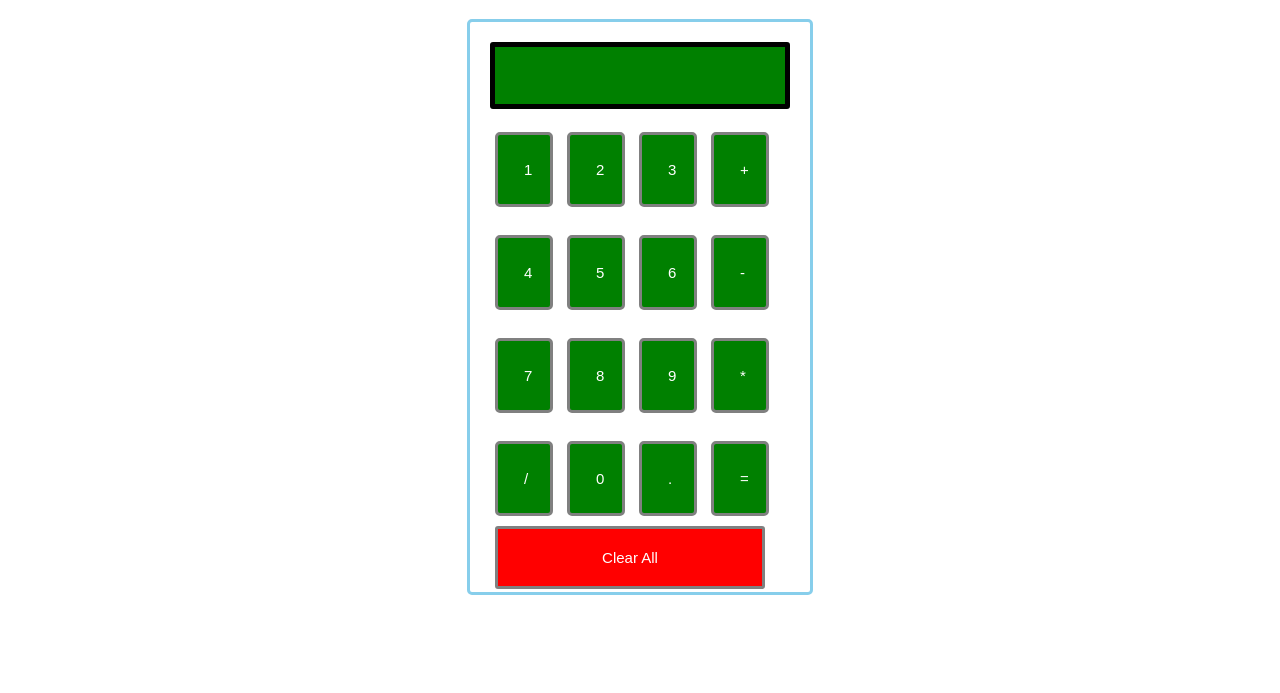
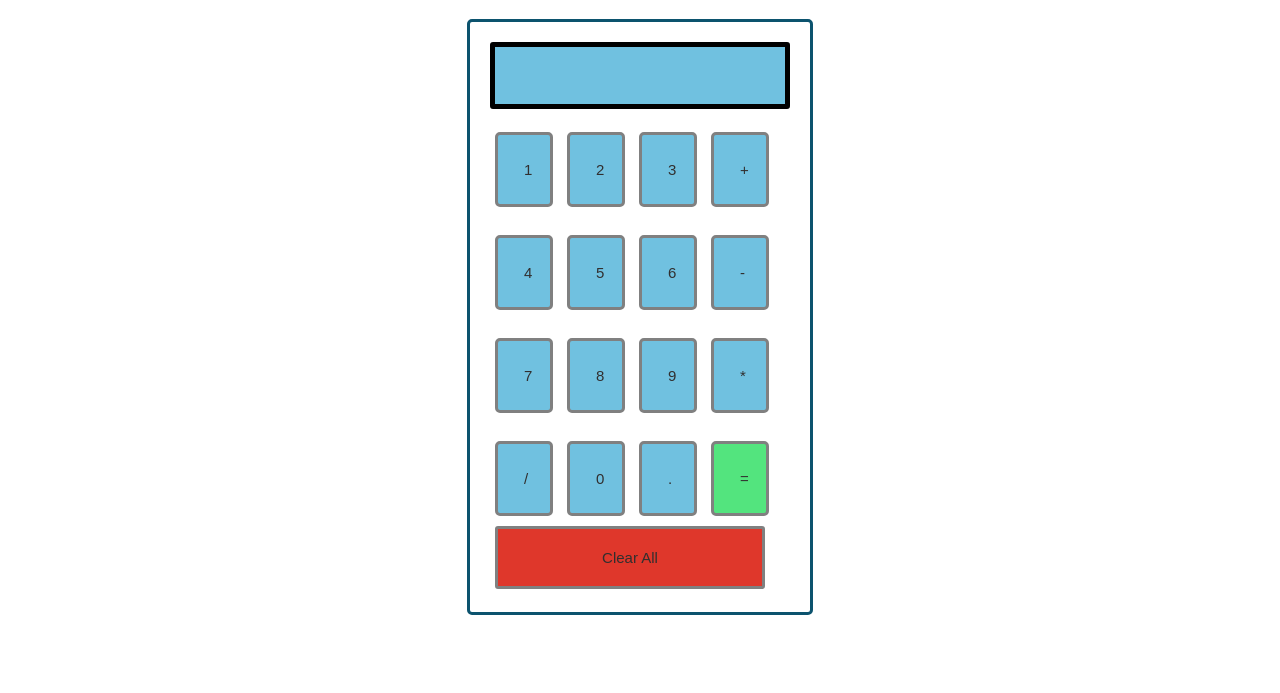
Before and after one commit to ahetesum/basic-web, a website: page index.html in a window 1280 px wide. Shown: the part 107-800 px from the top of the page. Drawn offline with Linux system fonts and the light colour scheme.

Commit message:
pushed code for final cal

```diff
--- a/index.css
+++ b/index.css
@@ -1,7 +1,7 @@
 h1 {
   text-align: center;
   padding: 23px;
-  background-color: skyblue;
+  background-color: rgb(12, 83, 110);
   color: white;
 }
 
@@ -10,27 +10,32 @@ h1 {
   border: 3px solid gray;
   border-radius: 3px;
   padding: 20px;
-  background-color: red;
+  background-color: rgb(223, 55, 43);
 }
 
 .formstyle {
   width: 300px;
-  height: 530px;
+  height: 550px;
   margin: auto;
-  border: 3px solid skyblue;
+  border: 3px solid rgb(12, 83, 110);
   border-radius: 5px;
   padding: 20px;
 }
 
 input {
   width: 20px;
-  background-color: green;
-  color: white;
+  background-color: rgb(112, 193, 224);
+  color: rgb(49, 47, 47);
   border: 3px solid gray;
   border-radius: 5px;
   padding: 26px;
   margin: 5px;
   font-size: 15px;
+}
+
+#calculate{
+  background-color: rgb(83, 228, 126);
+
 }
 
 #calc {
--- a/index.html
+++ b/index.html
@@ -35,7 +35,7 @@
       <input type="button" value="/" onclick="displayNumber('/')" />
       <input type="button" value="0" onclick="displayNumber(0)" />
       <input type="button" value="." onclick="('.')" />
-      <input type="button" value="=" onclick="onCalculate()" />
+      <input type="button" id="calculate" value="=" onclick="onCalculate()" />
       <br />
       <input type="button" value="Clear All" onclick="onClear()" id="clear" />
       <br />
--- a/index.js
+++ b/index.js
@@ -1,9 +1,9 @@
 
 
-function displayNumber(num)
+function displayNumber(content)
 {
   var calString= document.getElementById('calc').value;
-  document.getElementById('calc').value=calString+num;
+  document.getElementById('calc').value=calString+content;
   console.log(calString);
   //if(calString)
 
```
